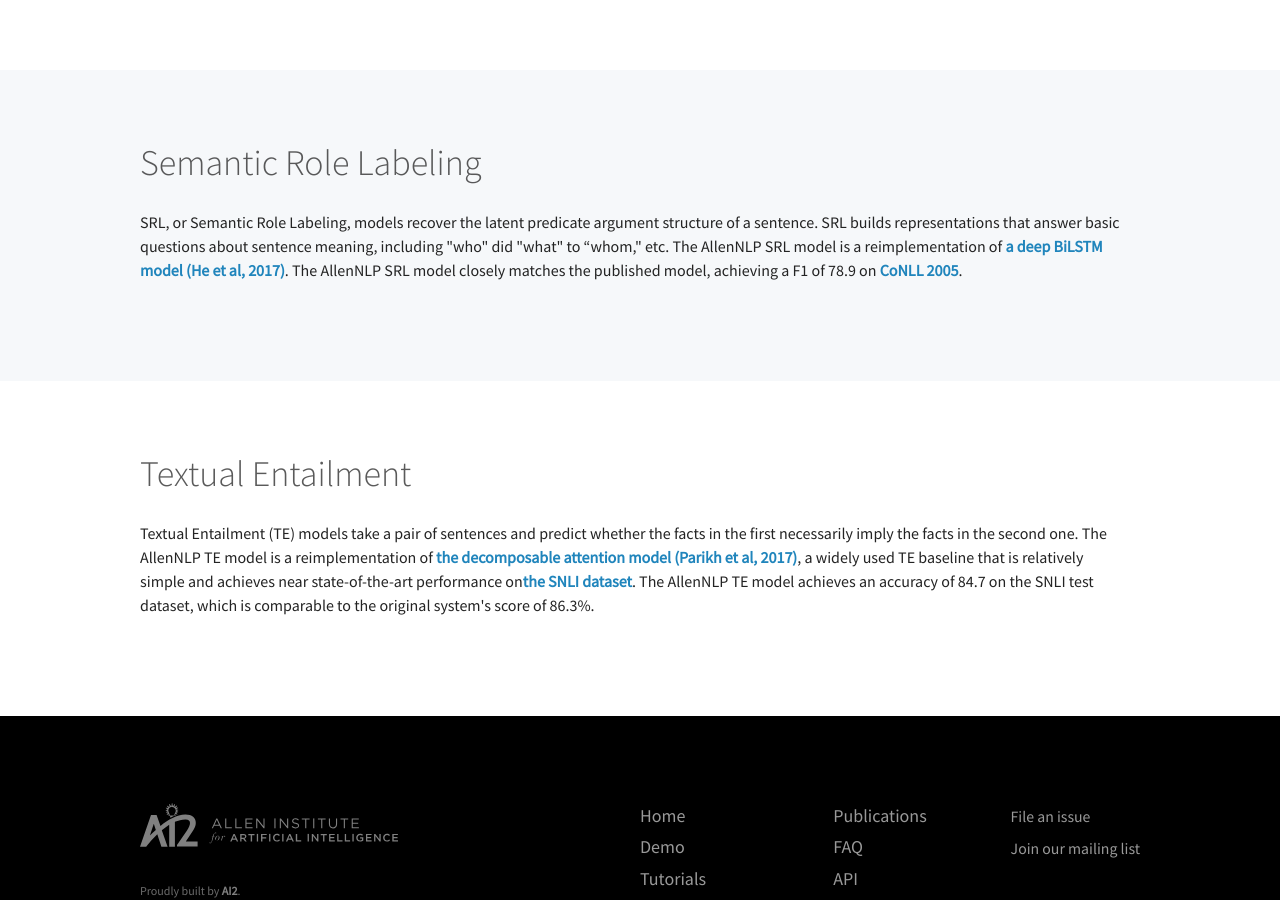
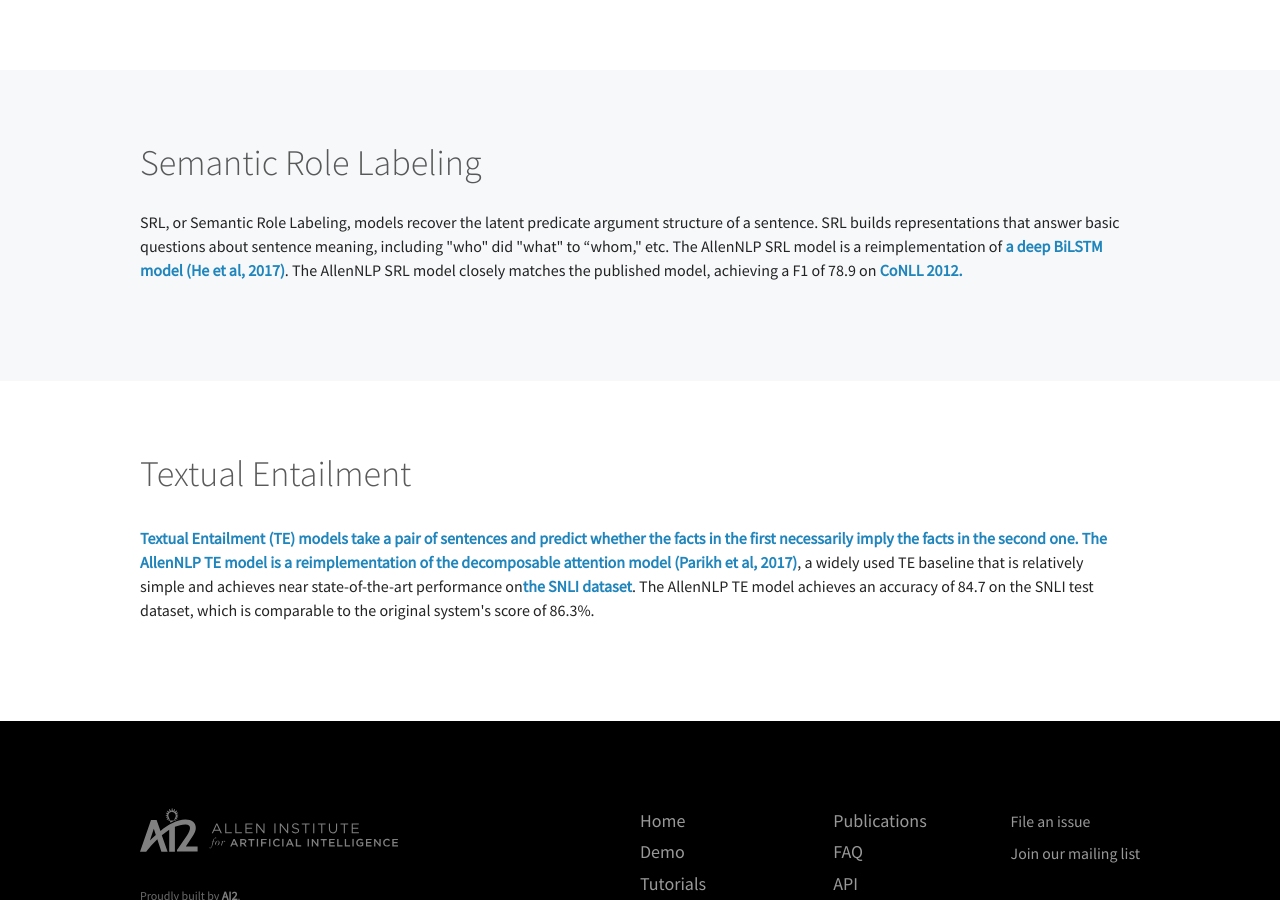
Before and after one commit to allenai/allennlp-website, a Jekyll site: the page built from models.html, in a window 1280 px wide and 900 px high, scrolled down 621 px. Built offline with Jekyll 4.4.1, drawn with Linux system fonts in a browser that asks for light colours.

Commit message:
Correct reference to CoNLL 2012.

```diff
--- a/models.html
+++ b/models.html
@@ -30,7 +30,7 @@
         <div class="constrained constrained--med">
           <div class="padded-med">
             <h2>Semantic Role Labeling</h2>
-            <p class="t-sm">SRL, or Semantic Role Labeling, models recover the latent predicate argument structure of a sentence. SRL builds representations that answer basic questions about sentence meaning, including "who" did "what" to “whom," etc. The AllenNLP SRL model is a reimplementation of <a href="https://homes.cs.washington.edu/~luheng/files/acl2017_hllz.pdf" target="_blank">a deep BiLSTM model (He et al, 2017)</a>. The AllenNLP SRL model closely matches the published model, achieving a F1 of 78.9 on <a href="http://www.lsi.upc.edu/~srlconll/" target="_blank">CoNLL 2005</a>.</p>
+            <p class="t-sm">SRL, or Semantic Role Labeling, models recover the latent predicate argument structure of a sentence. SRL builds representations that answer basic questions about sentence meaning, including "who" did "what" to “whom," etc. The AllenNLP SRL model is a reimplementation of <a href="https://homes.cs.washington.edu/~luheng/files/acl2017_hllz.pdf" target="_blank">a deep BiLSTM model (He et al, 2017)</a>. The AllenNLP SRL model closely matches the published model, achieving a F1 of 78.9 on <a href="http://conll.cemantix.org/2012/" target="_blank">CoNLL 2012.</p>
           </div>
         </div>
       </div>
```
